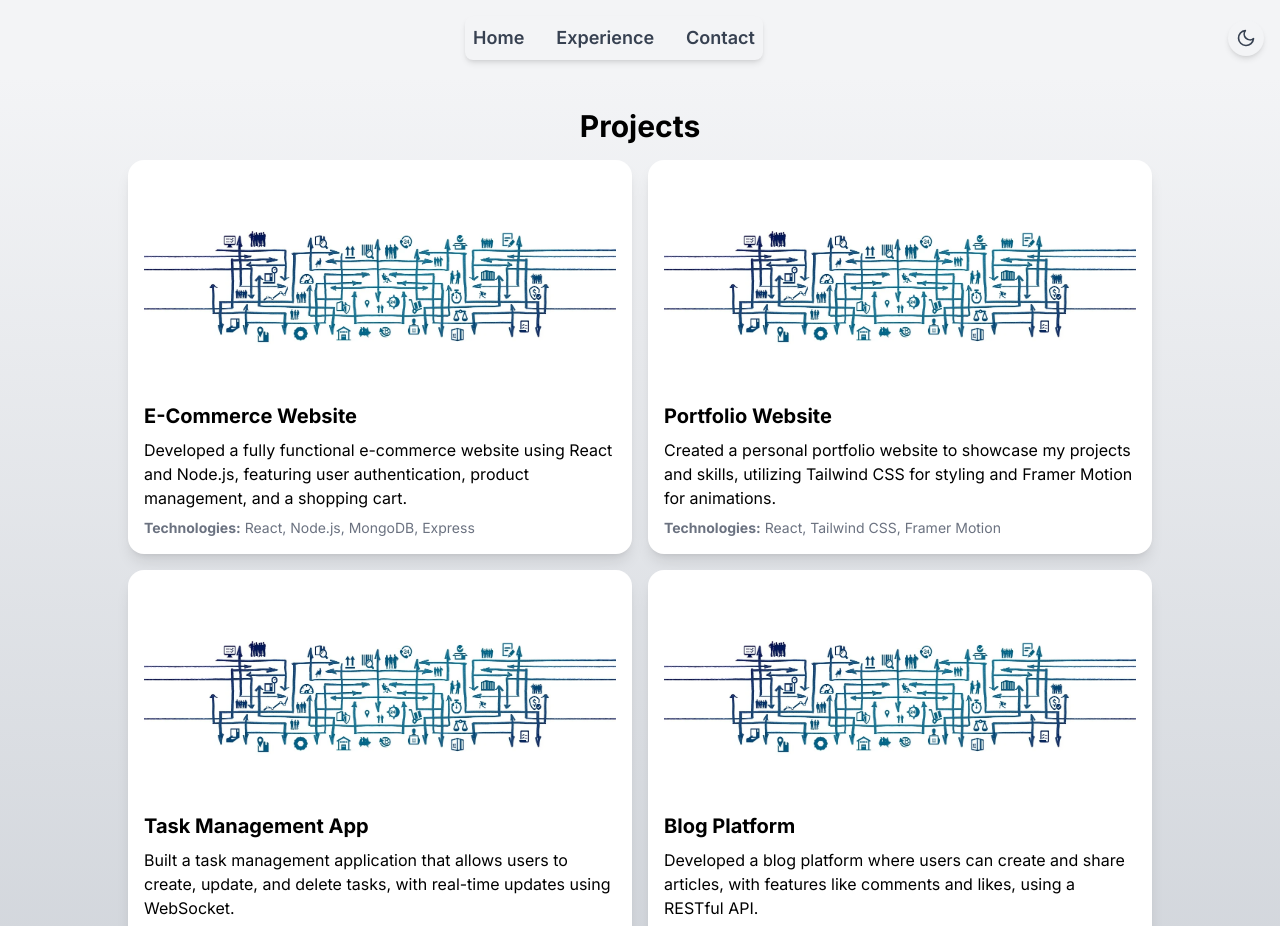
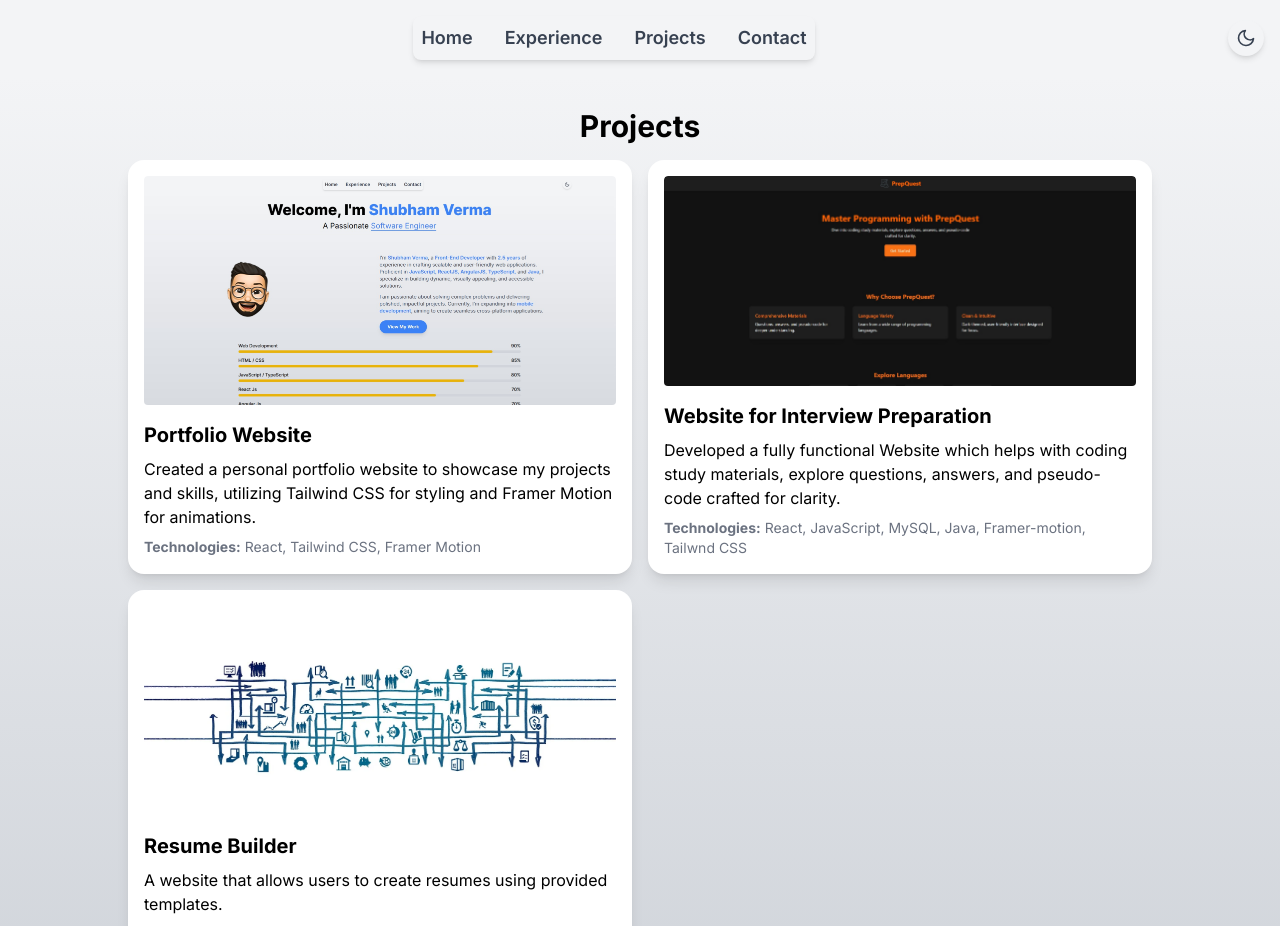
Before and after one commit to shubhamverma8991/portfolio2024, a React (Create React App) app: page /projects in a window 1280 px wide. Shown: the top 926 px of the page. Built offline with nearby package versions, Linux system fonts and the light colour scheme.

Commit message:
Projects tab added

```diff
--- a/src/components/Navbar.jsx
+++ b/src/components/Navbar.jsx
@@ -1,6 +1,6 @@
 import React, { useState } from "react";
 import { Link } from "react-router-dom";
-import { FiMenu, FiX, FiHome, FiUser, FiMail, FiSun, FiMoon } from "react-icons/fi";
+import { FiMenu, FiX, FiHome, FiUser, FiMail, FiSun, FiMoon, FiBriefcase } from "react-icons/fi";
 
 const Navbar = ({ toggleTheme }) => {
   const [isMenuOpen, setIsMenuOpen] = useState(false);
@@ -43,14 +43,14 @@ const Navbar = ({ toggleTheme }) => {
               Experience
             </Link>
           </li>
-          {/* <li>
+          <li>
             <Link
               to="/projects"
               className="text-lg font-semibold text-gray-700 dark:text-gray-300 hover:text-blue-600 dark:hover:text-blue-400 transition-colors duration-300"
             >
               Projects
             </Link>
-          </li> */}
+          </li>
           <li>
             <Link
               to="/contact"
@@ -104,11 +104,11 @@ const Navbar = ({ toggleTheme }) => {
               <FiUser className="mr-2" /> Experience
             </Link>
           </li>
-          {/* <li>
+          <li>
             <Link to="/projects" className="flex items-center text-lg text-gray-700 dark:text-gray-300" onClick={handleMenuToggle}>
               <FiBriefcase className="mr-2" /> Projects
             </Link>
-          </li> */}
+          </li>
           <li>
             <Link to="/contact" className="flex items-center text-lg text-gray-700 dark:text-gray-300" onClick={handleMenuToggle}>
               <FiMail className="mr-2" /> Contact
--- a/src/components/Projects.jsx
+++ b/src/components/Projects.jsx
@@ -1,39 +1,33 @@
 import React from "react";
 import { motion } from "framer-motion";
 import { IoEyeOutline } from "react-icons/io5";
+import proj1 from "../assets/portfoliowebiste.jpg";
+import proj2 from "../assets/prepquest.jpg";
 import dummy from "../assets/dummy.webp";
 
 const projects = [
-  {
-    title: "E-Commerce Website",
-    description:
-      "Developed a fully functional e-commerce website using React and Node.js, featuring user authentication, product management, and a shopping cart.",
-    technologies: ["React", "Node.js", "MongoDB", "Express"],
-    link: "https://example-ecommerce.com",
-    image: dummy,
-  },
   {
     title: "Portfolio Website",
     description:
       "Created a personal portfolio website to showcase my projects and skills, utilizing Tailwind CSS for styling and Framer Motion for animations.",
     technologies: ["React", "Tailwind CSS", "Framer Motion"],
-    link: "https://example-portfolio.com",
-    image: dummy,
+    link: "https://iamshubham.netlify.app/",
+    image: proj1,
   },
   {
-    title: "Task Management App",
+    title: "Website for Interview Preparation",
     description:
-      "Built a task management application that allows users to create, update, and delete tasks, with real-time updates using WebSocket.",
-    technologies: ["React", "Socket.io", "Node.js"],
-    link: "https://example-taskmanager.com",
-    image: dummy,
+      "Developed a fully functional Website which helps with coding study materials, explore questions, answers, and pseudo-code crafted for clarity.",
+    technologies: ["React", "JavaScript", "MySQL", "Java", "Framer-motion", "Tailwnd CSS"],
+    link: "https://prepquest.netlify.app/",
+    image: proj2,
   },
   {
-    title: "Blog Platform",
-    description:
-      "Developed a blog platform where users can create and share articles, with features like comments and likes, using a RESTful API.",
-    technologies: ["React", "Express", "MongoDB"],
-    link: "https://example-blog.com",
+    title: "Resume Builder",
+    description: "A website that allows users to create resumes using provided templates.",
+    technologies: ["React", "JavaScript", "Tailwnd CSS"],
+    // link: "https://biobuild.netlify.app",
+    link: "https://loading.netlify.app/",
     image: dummy,
   },
 ];
@@ -60,7 +54,6 @@ const Projects = () => {
                 alt={project.title}
                 loading="lazy"
                 className="mb-2 rounded transition-all duration-300 ease-in-out w-full h-auto"
-                whileHover={{ scale: 1.05 }}
               />
               <motion.div
                 className="absolute inset-0 flex justify-center items-center bg-black bg-opacity-50 text-white rounded transition-all duration-300 opacity-0 hover:opacity-100"
```
Also changed, not shown: src/assets/portfoliowebiste.jpg (added), src/assets/prepquest.jpg (added).
